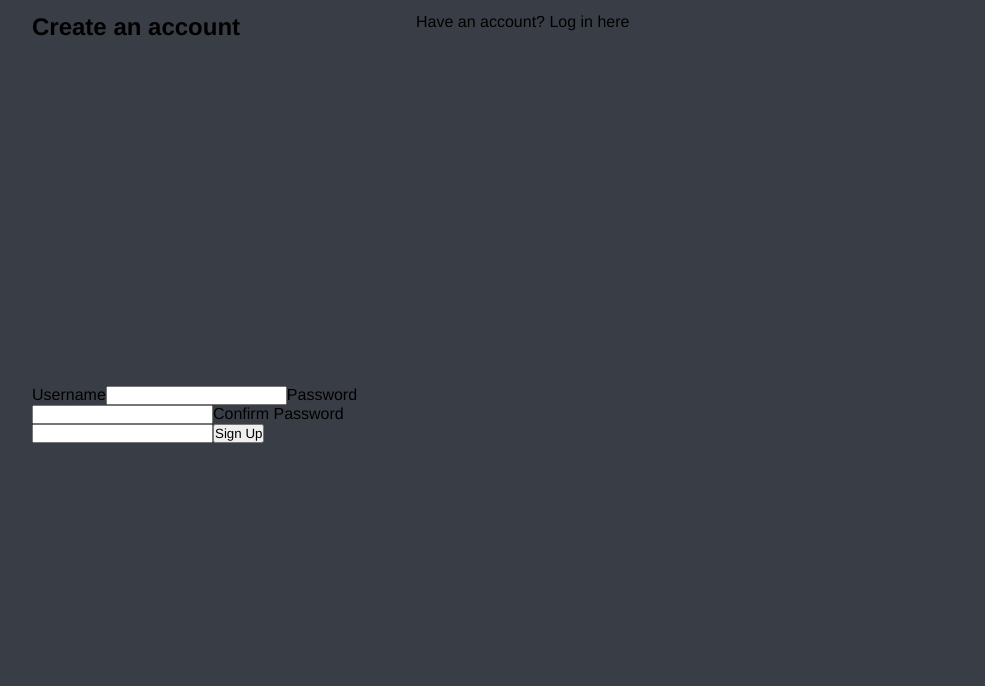
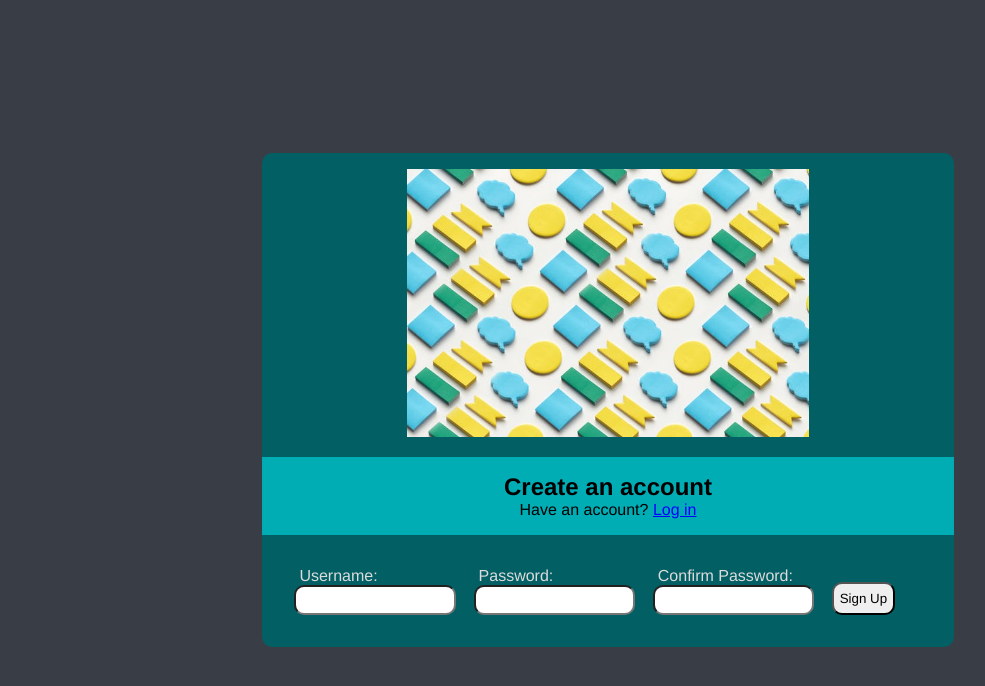
Before and after one commit to Stalloyde/messagingapp-client, a React (Vite) app: page /signup in a window 1280 px wide. Shown: the top 686 px of the page, without its empty margins (32-1017 px from the left). Built offline with nearby package versions, Linux system fonts and the light colour scheme.

Commit message:
Implement and style signup page

```diff
--- a/src/App.tsx
+++ b/src/App.tsx
@@ -6,7 +6,7 @@ import {
 } from 'react-router-dom';
 import Layout from './components/Layout/Layout';
 import './App.css';
-import Login from './components/Login';
+import Login from './components/Login/Login';
 import { useState } from 'react';
 import Signup from './components/Signup';
 import Requests from './components/Requests';
--- a/src/components/Login.tsx
+++ b/src/components/Login/Login.tsx
@@ -2,7 +2,7 @@ import { useState } from 'react';
 import { Link, useNavigate } from 'react-router-dom';
 import Cookies from 'js-cookie';
 import styles from './Login.module.css';
-import loginImage from '../assets/speech-bubble.jpg';
+import loginImage from '../../assets/speech-bubble.jpg';
 
 function Login({ setToken }) {
   const [loginError, setLoginError] = useState([]);
--- /dev/null
+++ b/src/components/Signup.module.css
@@ -0,0 +1,57 @@
+.formContainer {
+    grid-column: 1/3;
+    width: 60%;
+    margin: auto;
+    text-align: center;
+    background-color: rgb(2, 95, 100);
+    border-radius: 10px;
+}
+
+.formHeader {
+    background-color: rgb(0, 173, 181);
+    padding: 1em;
+}
+
+.formHeader > p > a {
+    text-decoration: underline;
+    color:blue;
+}
+
+.formContainer > form {
+    display: grid;
+    grid-template-columns: 2fr 2fr 2fr 1fr;
+    text-align: left;
+    color: gainsboro;
+    padding: 2em;
+}
+
+.formContainer > form > div {
+    display: grid;
+}
+
+.formContainer > form > div > label {
+    padding-left: 5px;
+}
+
+.formContainer > form > div > input {
+    height: 30px;
+    width: 90%;
+    padding: 5px;
+    border-radius: 10px;
+}
+
+.formContainer > form > div > button {
+    width: 70%;
+    grid-row: 2/3;
+    border-radius: 10px;
+}
+
+.formContainer > img {
+    height: 300px;
+    padding: 1em;
+}
+
+.errorMessage {
+    color: gold;
+    width:max-content;
+}
--- a/src/components/Signup.tsx
+++ b/src/components/Signup.tsx
@@ -1,29 +1,118 @@
-import { Link } from 'react-router-dom';
+import { useState } from 'react';
+import { Link, useNavigate } from 'react-router-dom';
+import styles from './Signup.module.css';
+import signUpImage from '../assets/pexels-ds-stories-6991386.jpg';
 
 function Signup() {
-  function handleSignup() {
-    alert('Signing up');
+  const [signUpError, setSignUpError] = useState([]);
+  const [username, setUsername] = useState('');
+  const [password, setPassword] = useState('');
+  const [confirmPassword, setConfirmPassword] = useState('');
+  const navigate = useNavigate();
+
+  async function handleSignup(e) {
+    e.preventDefault();
+
+    try {
+      const response = await fetch('http://localhost:3000/signup', {
+        method: 'POST',
+        headers: {
+          'Content-Type': 'application/json',
+        },
+        credentials: 'same-origin',
+        body: JSON.stringify({ username, password, confirmPassword }),
+      });
+
+      const responseData = await response.json();
+
+      if (
+        responseData.usernameError ||
+        responseData.passwordError ||
+        responseData.confirmPasswordError
+      ) {
+        setSignUpError(responseData);
+        setPassword('');
+        setConfirmPassword('');
+      } else {
+        setUsername('');
+        setPassword('');
+        setConfirmPassword('');
+        setSignUpError([]);
+        navigate('/');
+      }
+    } catch (err) {
+      console.error(err.message);
+    }
   }
 
   return (
     <>
-      <h2>Create an account</h2>
-      <p>
-        Have an account? <Link to='/login'>Log in here</Link>
-      </p>
+      <>
+        <div className={styles.formContainer}>
+          <img src={signUpImage} alt='image' />
 
-      <form action='post' onSubmit={handleSignup}>
-        <label htmlFor='username'>Username</label>
-        <input type='text' id='username' />
+          <div className={styles.formHeader}>
+            <h2>Create an account</h2>
+            <p>
+              Have an account? <Link to='/login'>Log in</Link>
+            </p>
+          </div>
 
-        <label htmlFor='password'>Password</label>
-        <input type='password' id='password' />
+          <form action='post' onSubmit={handleSignup}>
+            <div>
+              <label htmlFor='username'>Username: </label>
+              <input
+                type='text'
+                id='username'
+                value={username}
+                onChange={(e) => {
+                  setUsername(e.target.value);
+                }}
+                required
+              />
+            </div>
+            <div>
+              <label htmlFor='password'>Password: </label>
+              <input
+                type='password'
+                id='password'
+                value={password}
+                onChange={(e) => {
+                  setPassword(e.target.value);
+                }}
+                required
+              />
+            </div>
 
-        <label htmlFor='confirmPassword'>Confirm Password</label>
-        <input type='password' id='confirmPassword' />
-
-        <button>Sign Up</button>
-      </form>
+            <div>
+              <label htmlFor='confirmPassword'>Confirm Password: </label>
+              <input
+                type='password'
+                id='confirmPassword'
+                value={confirmPassword}
+                onChange={(e) => {
+                  setConfirmPassword(e.target.value);
+                }}
+                required
+              />
+            </div>
+            <div>
+              <button>Sign Up</button>
+            </div>
+            <div className={styles.errorMessage}>
+              {signUpError.usernameError && (
+                <div>*{signUpError.usernameError}</div>
+              )}
+              {signUpError.passwordError && (
+                <div>*{signUpError.passwordError}</div>
+              )}
+              {signUpError.confirmPasswordError && (
+                <div>*{signUpError.confirmPasswordError}</div>
+              )}
+            </div>
+          </form>
+        </div>
+      </>
     </>
   );
 }
```
Also changed, not shown: src/assets/pexels-ds-stories-6991386.jpg (added), src/components/Login/Login.module.css (renamed from src/components/Login.module.css), 1 other file (tests, documents, lock files or other folders).
